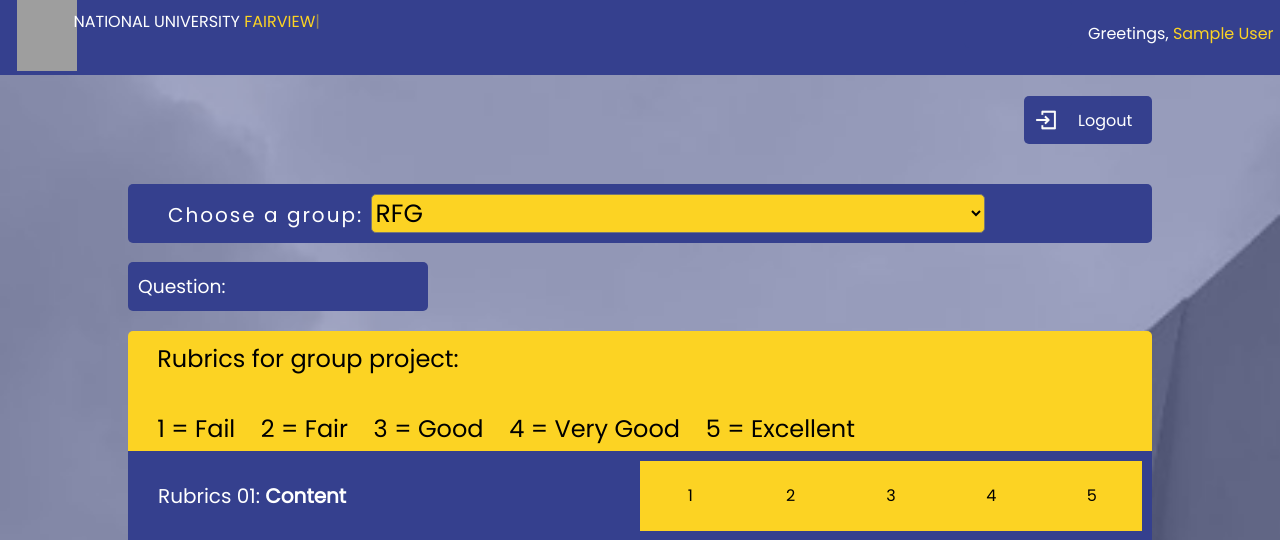
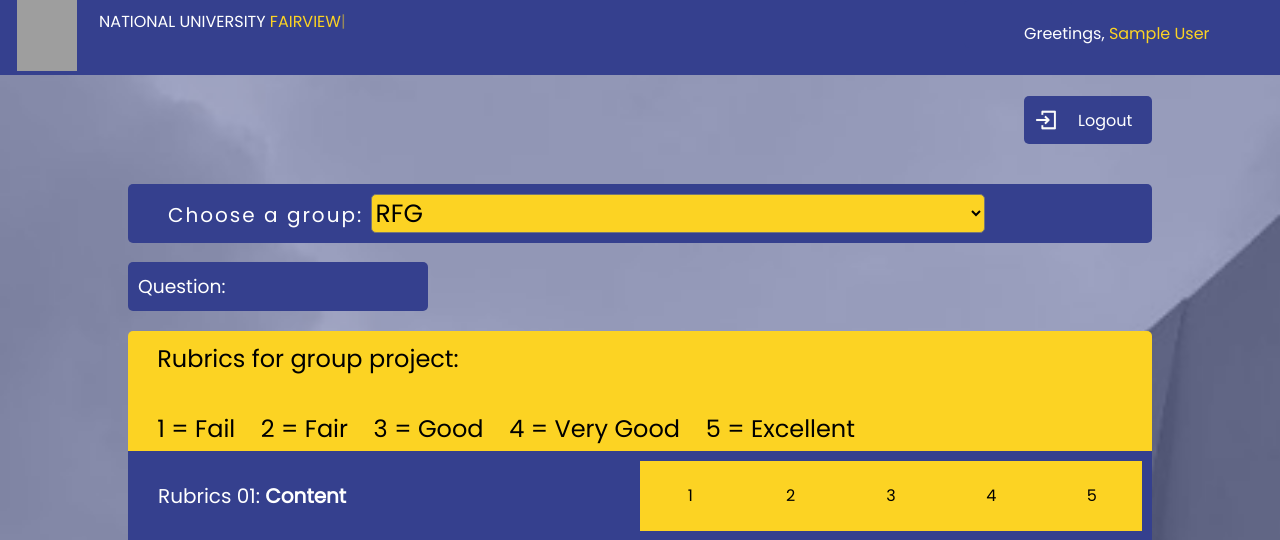
Before and after one commit to cceonniekmart/activity5, a PHP site: page /user.php in a window 1280 px wide. Shown: the top 540 px of the page. Run offline with PHP 8.4, Linux system fonts and the light colour scheme; the visitor is signed in with stand-in values (Sample User, id 1); grey boxes are pictures that could not be loaded.

Commit message:
Update navbarcss.css

```diff
--- a/navbarcss.css
+++ b/navbarcss.css
@@ -31,8 +31,9 @@
     font-family: 'Poppins';
     color: white;
     position: absolute;
-    bottom: 0%;
-    right: 75%;
+    margin: 0;
+    bottom: 0;
+    right: 73%;
     float: left;
 }
 
@@ -43,8 +44,10 @@
     padding: 0px;
     box-sizing: border-box;
     position: absolute;
+    width: 200px;
+    margin-right: 3em;
     bottom: 5%;
-    left: 85%;
+    left: 80%;
     float: right;
     font-family: 'Poppins';
     color: white;
```
